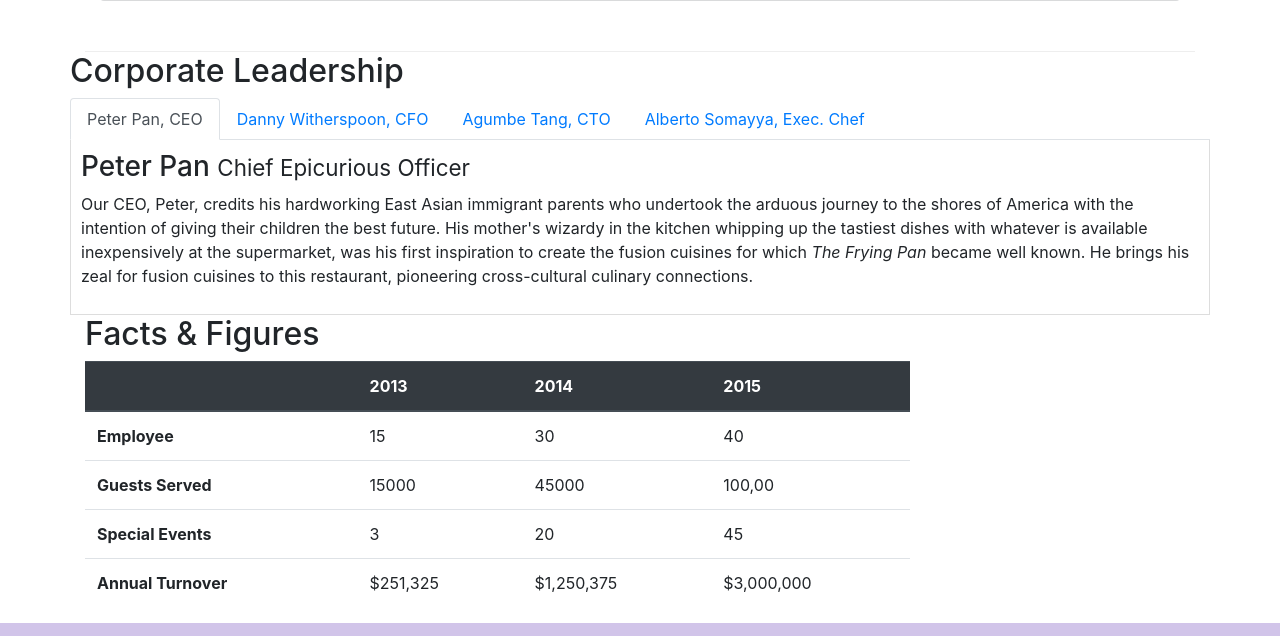
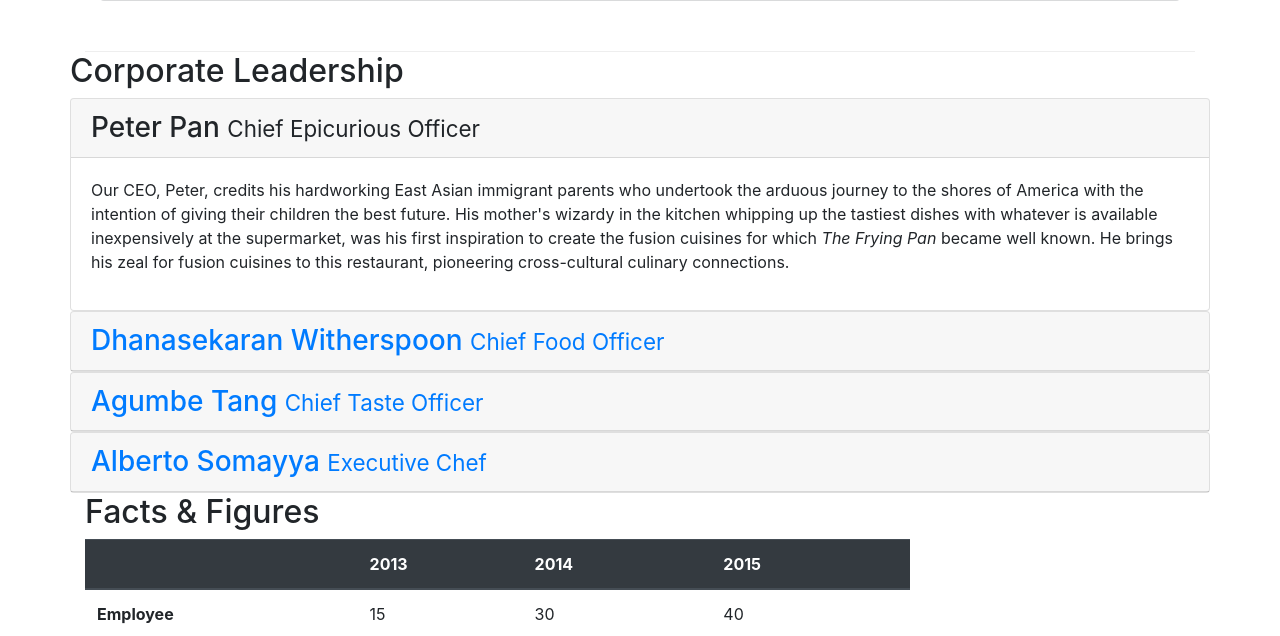
Before and after one commit to Mathesh-kumar-25/Bootstrap, a website: page aboutus.html in a window 1280 px wide. Shown: the part 920-1556 px from the top of the page. Drawn offline with nearby package versions, Linux system fonts and the light colour scheme.

Commit message:
accordian commit

```diff
--- a/aboutus.html
+++ b/aboutus.html
@@ -99,44 +99,51 @@
             <div>
                 <h2>Corporate Leadership</h2>
 
-                <ul class="nav nav-tabs">
-                    <li class="nav-item">
-                        <a class="nav-link active" href="#peter" role="tab" data-toggle="tab">Peter Pan, CEO</a>
-                    </li>
-                    <li class="nav-item">
-                        <a class="nav-link" href="#danny" role="tab" data-toggle="tab">Danny Witherspoon, CFO</a>
-                    </li>
-                    <li class="nav-item">
-                        <a class="nav-link" href="#agumbe" role="tab" data-toggle="tab">Agumbe Tang, CTO</a>
-                    </li>
-                    <li class="nav-item">
-                        <a class="nav-link" href="#alberto" role="tab" data-toggle="tab">Alberto Somayya, Exec. Chef</a>
-                    </li>
-                </ul>
-
-                <div class="tab-content">
-                    <div role="tabpanel" class="tab-pane fade show active" id="peter">
-                        <h3>Peter Pan <small>Chief Epicurious Officer</small></h3>
-                        <p class="d-none d-sm-block">Our CEO, Peter, credits his hardworking East Asian immigrant parents who undertook the arduous journey to the shores of America with the intention of giving their children the best future. His mother's wizardy in the kitchen whipping up the tastiest dishes with whatever is available inexpensively at the supermarket, was his first inspiration to create the fusion cuisines for which <em>The Frying Pan</em> became well known. He brings his zeal for fusion cuisines to this restaurant, pioneering cross-cultural culinary connections.</p>
+                <div id="accordian">
+                    <div class="card">
+                        <div class="card-header" role="tab" id="peterhead">
+                            <h3 class="mb-0"><a data-toggle="collapse" data-target="#peter"> Peter Pan <small>Chief Epicurious Officer</small></a></h3>
+                        </div>
+                        <div class="collapse show" id="peter" data-parent="#accordian">
+                            <div class="card-body">
+                                <p class="d-none d-sm-block">Our CEO, Peter, credits his hardworking East Asian immigrant parents who undertook the arduous journey to the shores of America with the intention of giving their children the best future. His mother's wizardy in the kitchen whipping up the tastiest dishes with whatever is available inexpensively at the supermarket, was his first inspiration to create the fusion cuisines for which <em>The Frying Pan</em> became well known. He brings his zeal for fusion cuisines to this restaurant, pioneering cross-cultural culinary connections.</p>
+                            </div>
+                        </div>
                     </div>
-
-                    <div role="tabpanel" class="tab-pane fade" id="danny">
-                        <h3>Dhanasekaran Witherspoon <small>Chief Food Officer</small></h3>
-                        <p class="d-none d-sm-block">Our CFO, Danny, as he is affectionately referred to by his colleagues, comes from a long established family tradition in farming and produce. His experiences growing up on a farm in the Australian outback gave him great appreciation for varieties of food sources. As he puts it in his own words, <em>Everything that runs, wins, and everything that stays, pays!</em></p>
+                    <div class="card">
+                        <div class="card-header" role="tab" id="dannyhead">
+                            <h3 class="mb-0"><a class="collapsed" data-toggle="collapse" data-target="#danny"> Dhanasekaran Witherspoon <small>Chief Food Officer</small></a></h3>
+                        </div>
+                        <div class="collapse" id="danny" data-parent="#accordian">
+                            <div class="card-body">
+                                <p class="d-none d-sm-block">Our CFO, Danny, as he is affectionately referred to by his colleagues, comes from a long established family tradition in farming and produce. His experiences growing up on a farm in the Australian outback gave him great appreciation for varieties of food sources. As he puts it in his own words, <em>Everything that runs, wins, and everything that stays, pays!</em></p>
+                            </div>
+                        </div>
                     </div>
-
-                    <div role="tabpanel" class="tab-pane fade" id="agumbe">
-                        <h3>Agumbe Tang <small>Chief Taste Officer</small></h3>
-                        <p class="d-none d-sm-block">Blessed with the most discerning gustatory sense, Agumbe, our CTO, personally ensures that every dish that we serve meets his exacting tastes. Our chefs dread the tongue lashing that ensues if their dish does not meet his exacting standards. He lives by his motto, <em>You click only if you survive my lick.</em></p>
+                    <div class="card">
+                        <div class="card-header" role="tab" id="agumbehead">
+                            <h3 class="mb-0"><a class="collapsed" data-toggle="collapse" data-target="#agumbe"> Agumbe Tang <small>Chief Taste Officer</small></a></h3>
+                        </div>
+                        <div class="collapse" id="agumbe" data-parent="#accordian">
+                            <div class="card-body">
+                                <p class="d-none d-sm-block">Blessed with the most discerning gustatory sense, Agumbe, our CTO, personally ensures that every dish that we serve meets his exacting tastes. Our chefs dread the tongue lashing that ensues if their dish does not meet his exacting standards. He lives by his motto, <em>You click only if you survive my lick.</em></p>
+                            </div>
+                        </div>
                     </div>
-
-                    <div role="tabpanel" class="tab-pane fade" id="alberto">
-                        <h3>Alberto Somayya <small>Executive Chef</small></h3>
-                        <p class="d-none d-sm-block">Award winning three-star Michelin chef with wide International experience having worked closely with whos-who in the culinary world, he specializes in creating mouthwatering Indo-Italian fusion experiences. He says, <em>Put together the cuisines from the two craziest cultures, and you get a winning hit! Amma Mia!</em></p>
+                    <div class="card">
+                        <div class="card-header" role="tab" id="albertohead">
+                            <h3 class="mb-0"><a class="collapsed" data-toggle="collapse" data-target="#alberto"> Alberto Somayya <small>Executive Chef</small></a></h3>
+                        </div>
+                        <div class="collapse" id="alberto" data-parent="#accordian">
+                            <div class="card-body">
+                                <p class="d-none d-sm-block">Award winning three-star Michelin chef with wide International experience having worked closely with whos-who in the culinary world, he specializes in creating mouthwatering Indo-Italian fusion experiences. He says, <em>Put together the cuisines from the two craziest cultures, and you get a winning hit! Amma Mia!</em></p>
+                            </div>
+                        </div>
                     </div>
                 </div>
             </div>
        </div>
+
        <div class="row row-content">
            <div class="col-12 col-sm-9">
                <h2>Facts &amp; Figures</h2>
```
